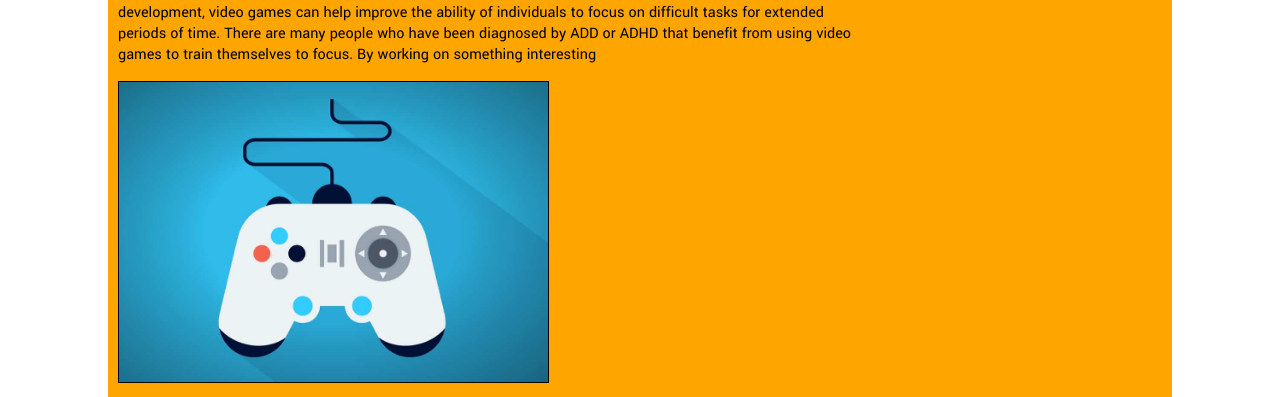
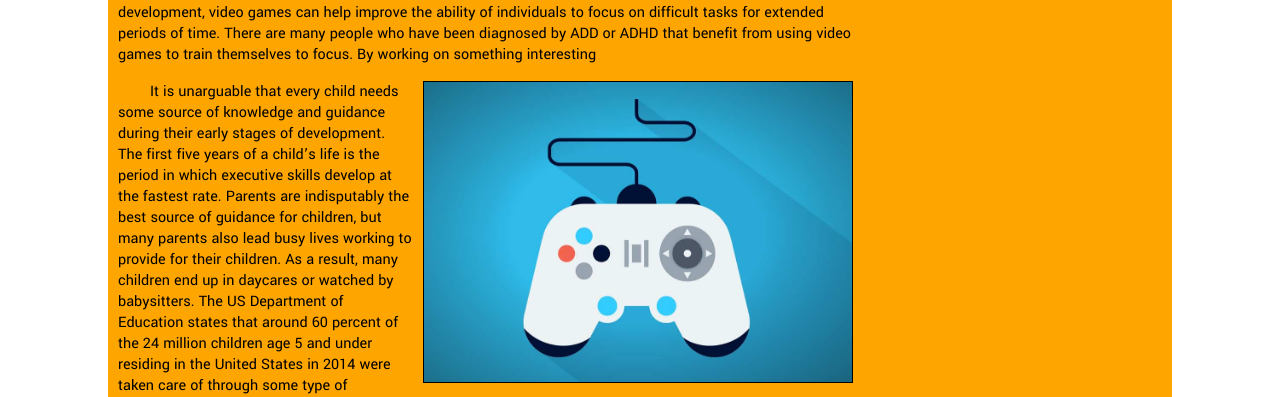
Before and after one commit to trl3788/trl3788.github.io, a plain HTML site: page research.html in a window 1280 px wide. Shown: the part 347-744 px from the top of the page. Drawn offline with Linux system fonts and the light colour scheme.

Commit message:
Update styles.css

```diff
--- a/styles.css
+++ b/styles.css
@@ -129,6 +129,9 @@ img{
     float: left;
     margin-top: 10px;
 }
+#controller{
+    float: right;
+}
 
 /*the box on the side with static information*/
 .sidebox{
```
